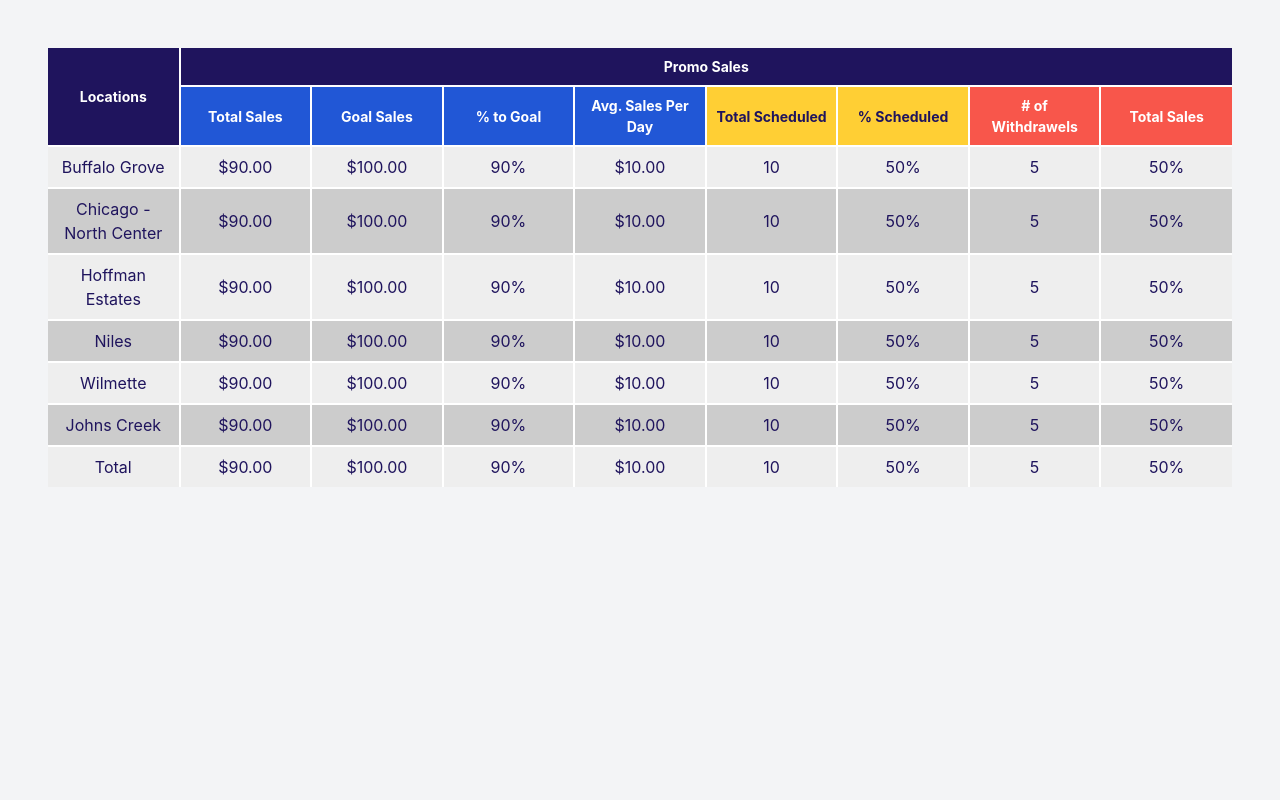
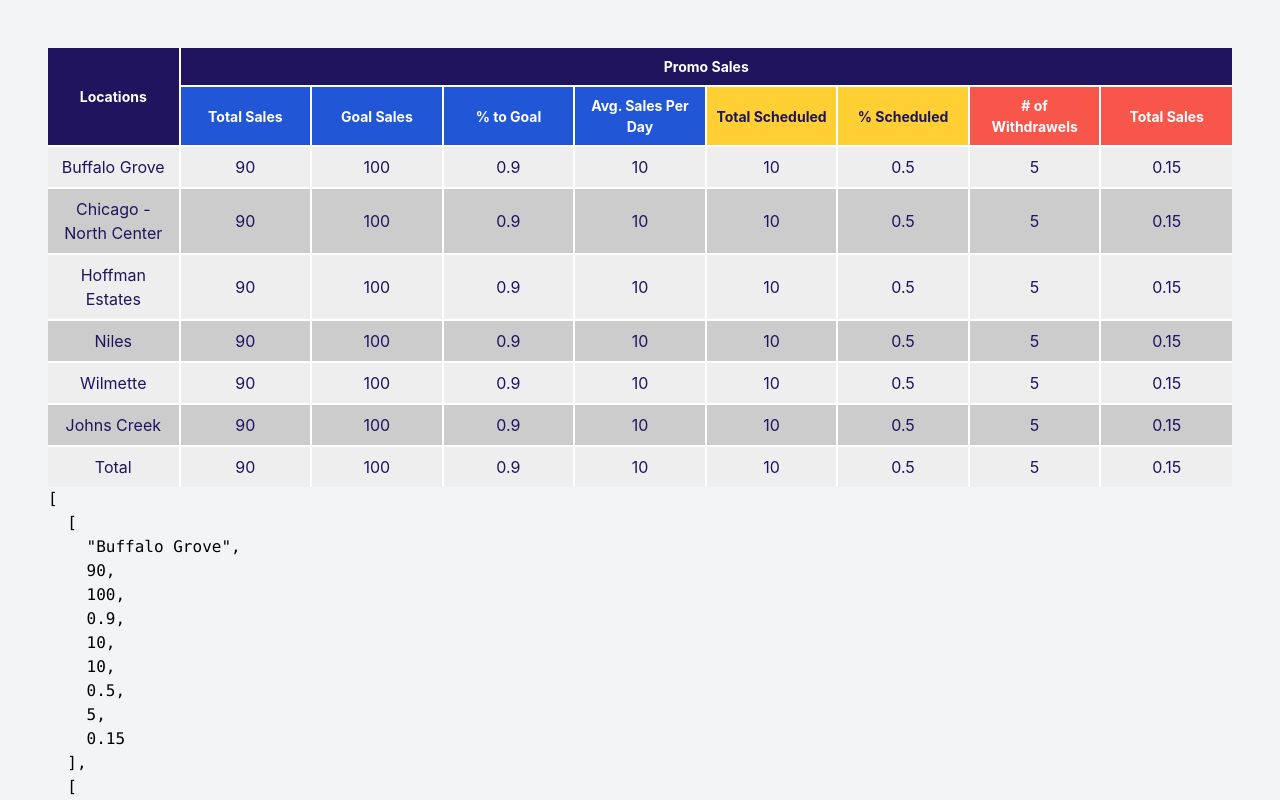
Before and after one commit to byronferguson/styled_table, a Vue app: page / in a window 1280 px wide. Shown: the top 800 px of the page. Built offline with nearby package versions, Linux system fonts and the light colour scheme.

Commit message:
1 file modified

```diff
--- a/src/components/Table.vue
+++ b/src/components/Table.vue
@@ -140,6 +140,10 @@
   },
 ]);
 
+const data = computed(() => {
+  return promoData.value.map((record) => Object.values(record));
+});
+
 function formatCurrency(value, currency = 'USD', i18n = 'en-US') {
   return new Intl.NumberFormat(i18n, {
     style: 'currency',
@@ -171,7 +175,7 @@
     </thead>
 
     <tbody>
-      <tr v-for="data in promoData" :key="data.locationName">
+      <!-- <tr v-for="data in promoData" :key="data.locationName">
         <td>{{ data.locationName }}</td>
         <td>{{ formatCurrency(data.salesTotal) }}</td>
         <td>{{ formatCurrency(data.salesGoal) }}</td>
@@ -181,9 +185,15 @@
         <td>{{ formatPercent(data.schedulePercent) }}</td>
         <td>{{ data.withdrawals }}</td>
         <td>{{ formatPercent(data.schedulePercent) }}</td>
+      </tr> -->
+      <tr v-for="(record, recordIndex) in data" :key="recordIndex">
+        <td v-for="(field, fieldIndex) in record" :key="fieldIndex">
+          {{ field }}
+        </td>
       </tr>
     </tbody>
   </table>
+  <pre>{{ data }}</pre>
 </template>
 
 <style lang="postcss">
```
